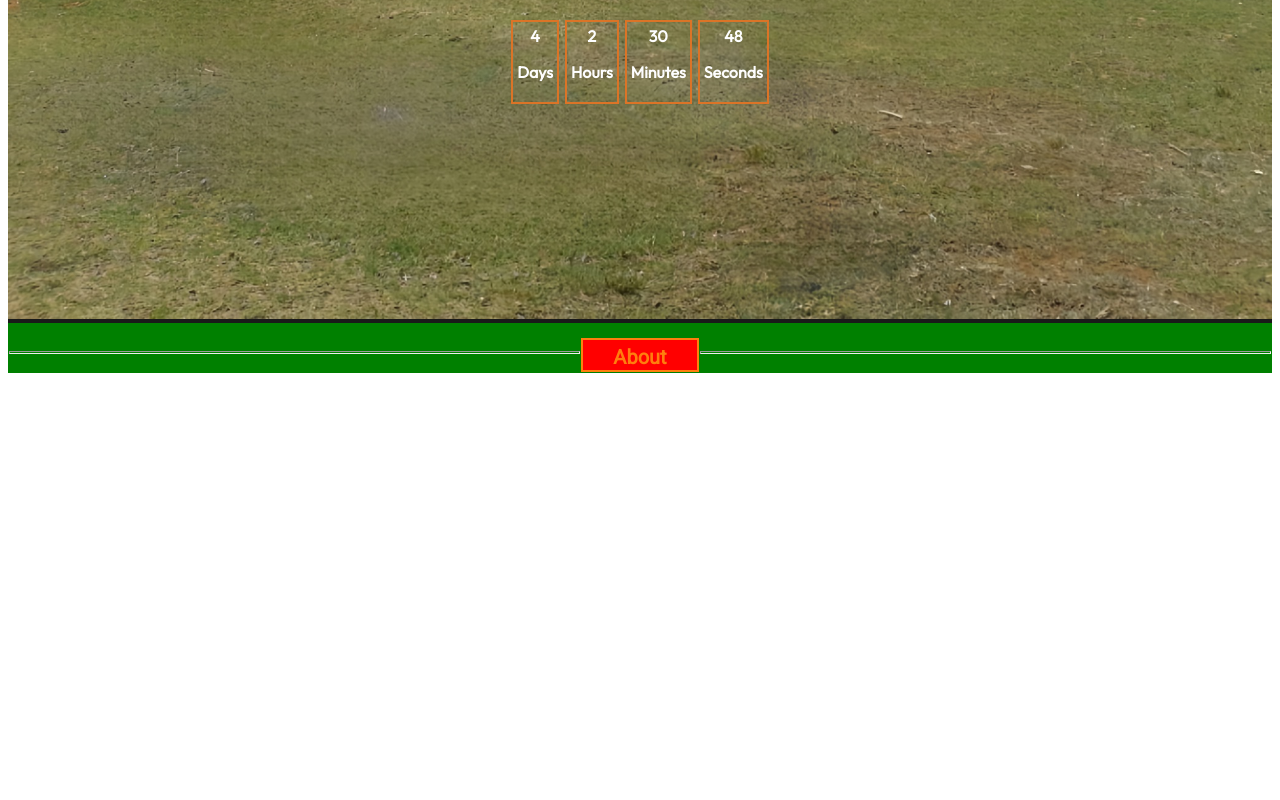
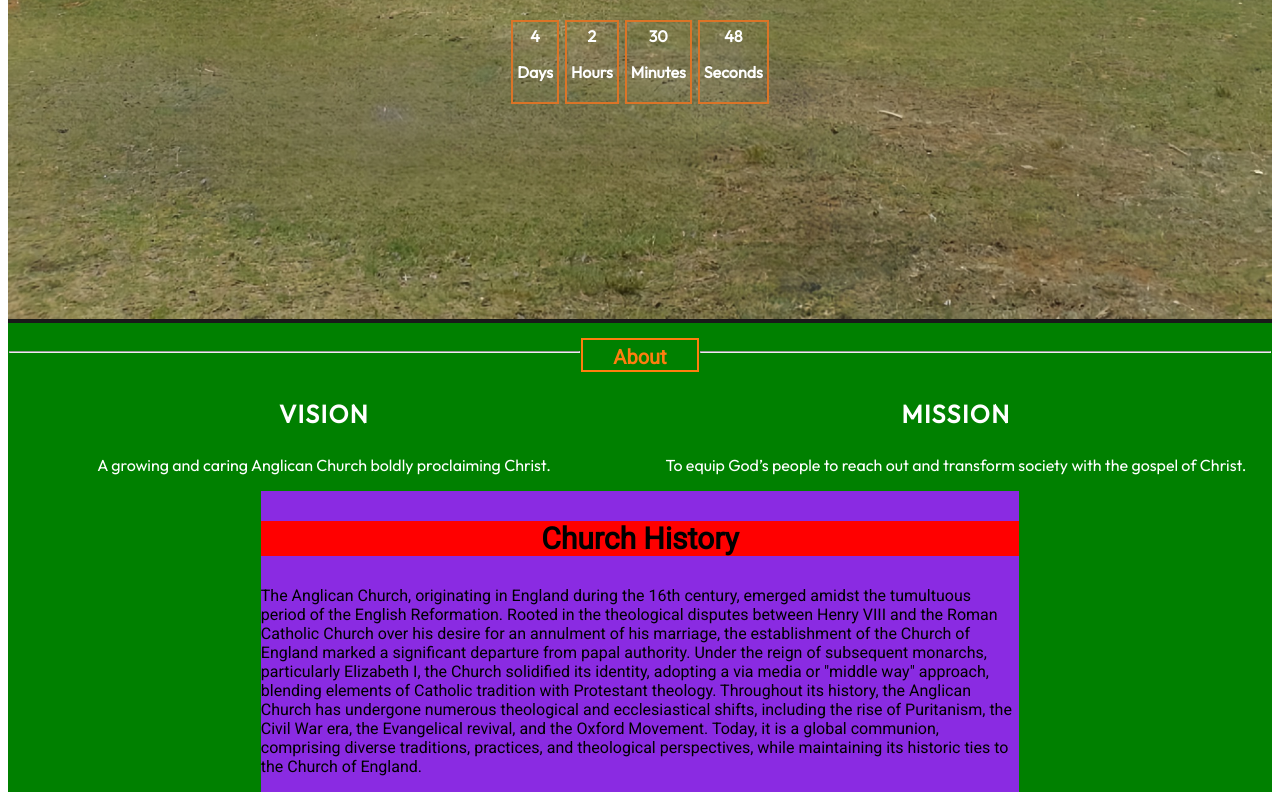
Before and after one commit to KipletingEdwin/Koromosho, a React (Vite) app: page / in a window 1280 px wide. Shown: the part 758-1558 px from the top of the page. Before the commit the page ends 1139 px from the top, so only its background shows below. Built offline with nearby package versions, Linux system fonts and the light colour scheme.

Commit message:
add church history

```diff
--- a/src/App.module.css
+++ b/src/App.module.css
@@ -4,4 +4,5 @@
   width: 100%;
   height: 100%;
   background-color: var(--color-bg);
+  font-family: "Outfit" Arial, Helvetica, sans-serif;
 }
--- a/src/components/About/About.jsx
+++ b/src/components/About/About.jsx
@@ -9,6 +9,32 @@ function About() {
         <p>About</p>
         <hr className={styles.line} />
       </div>
+      <div className={styles.vmContainer}>
+        <div className={styles.vision}>
+          <h3> VISION</h3>
+          <p>A growing and caring Anglican Church boldly proclaiming Christ.</p>
+        </div>
+        <div className={styles.mission}>
+          <h3> MISSION</h3>
+          <p>
+            To equip God’s people to reach out and transform society with the
+            gospel of Christ.
+          </p>
+        </div>
+      </div>
+      <div className={styles.churchHistory}>
+        <h3>Church History</h3>
+        <p> The Anglican Church, originating in England during the 16th century, emerged amidst the tumultuous period of
+           the English Reformation. Rooted in the theological disputes between Henry VIII and the Roman Catholic Church
+            over his desire for an annulment of his marriage, the establishment of the Church of England marked a significant
+             departure from papal authority. Under the reign of subsequent monarchs, particularly Elizabeth I, the Church
+             solidified its identity, adopting a via media or "middle way" approach, blending elements of Catholic tradition
+             with Protestant theology. Throughout its history, the Anglican Church has undergone numerous theological and
+              ecclesiastical shifts, including the rise of Puritanism, the Civil War era, the Evangelical revival, and the
+              Oxford Movement. Today, it is a global communion, comprising diverse traditions, practices, and theological
+              perspectives, while maintaining its historic ties to the Church of England.</p>
+
+      </div>
     </section>
   );
 }
--- a/src/components/About/About.module.css
+++ b/src/components/About/About.module.css
@@ -4,6 +4,7 @@
     /* background-color: #171717; */
     background-color: green;
     display: flex;
+    flex-direction: column;
     align-items: center;
     justify-content: center;
 }
@@ -20,7 +21,7 @@
 
 .aboutContainer p{
     border: 2px solid var( --color-secondary);
-    background-color: red;
+    /* background-color: red; */
     height: 20px;
     margin-top: -5px;
     padding: 5px 30px;
@@ -33,8 +34,46 @@
 .line{
     color: var(--color-secondary);
     width: 45%;
-    height: 0.5px;
+    height: 0.2px;
+    background-color: var(--color-secondary);
+}
 
+.vmContainer{
+    /* background-color: yellow; */
+    width: 100%;
+    display: flex;
+    flex-direction: row;
+    font-family: "Outfit",Arial, Helvetica, sans-serif;
+}
 
+.vision, .mission{
+    /* background-color: blueviolet; */
+    width: 50%;
+}
+
+.vision h3, .mission h3{
+    font-size: 25px;
+    text-align: center;
+    font-weight: 600;
+    letter-spacing: 1.5px;
+    color: #fff;
+}
+
+.vision p, .mission p{
+    text-align: center;
+    color: #fff;
 
 }
+
+.churchHistory{
+    background-color: blueviolet;
+    margin: 0% 20%;
+    font-family: "Roboto", Arial, Helvetica, sans-serif;
+}
+
+.churchHistory h3{
+    text-align: center;
+    font-size: 30px;
+    background-color: red;
+
+}
```
